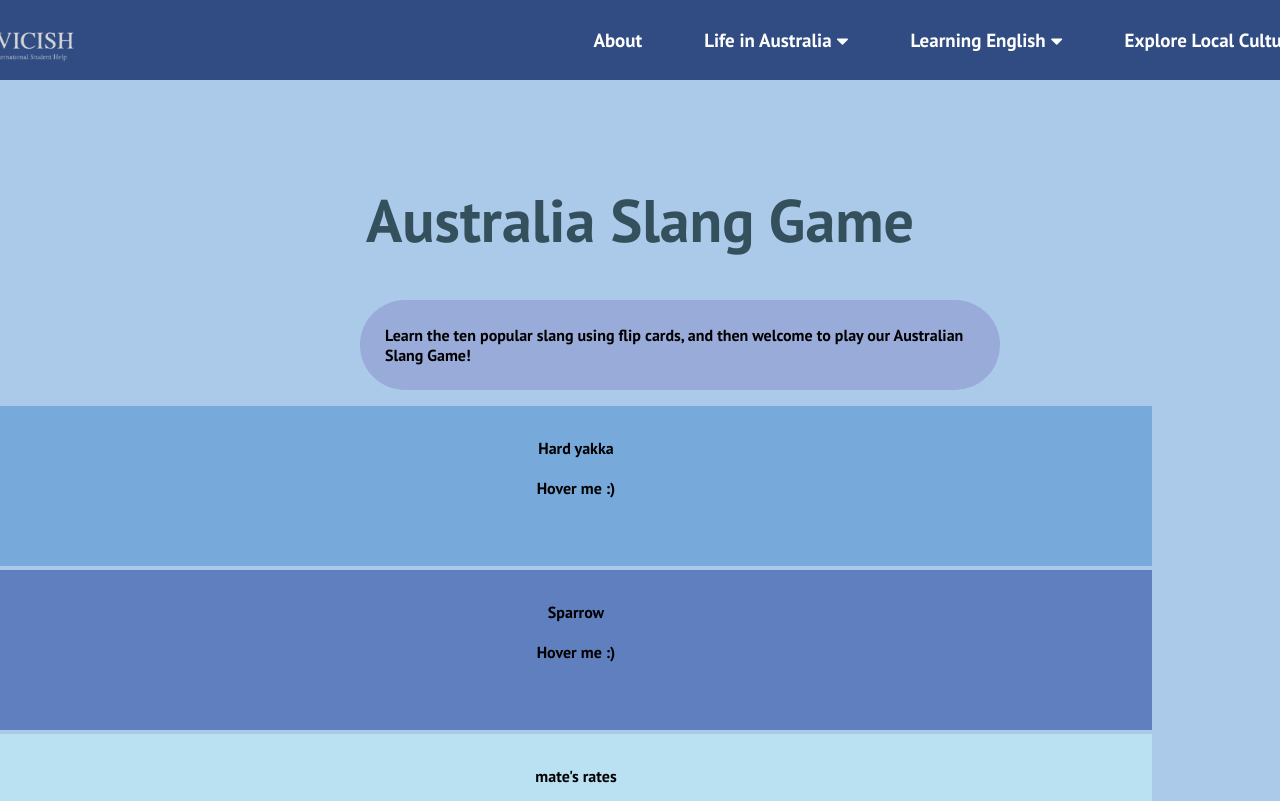
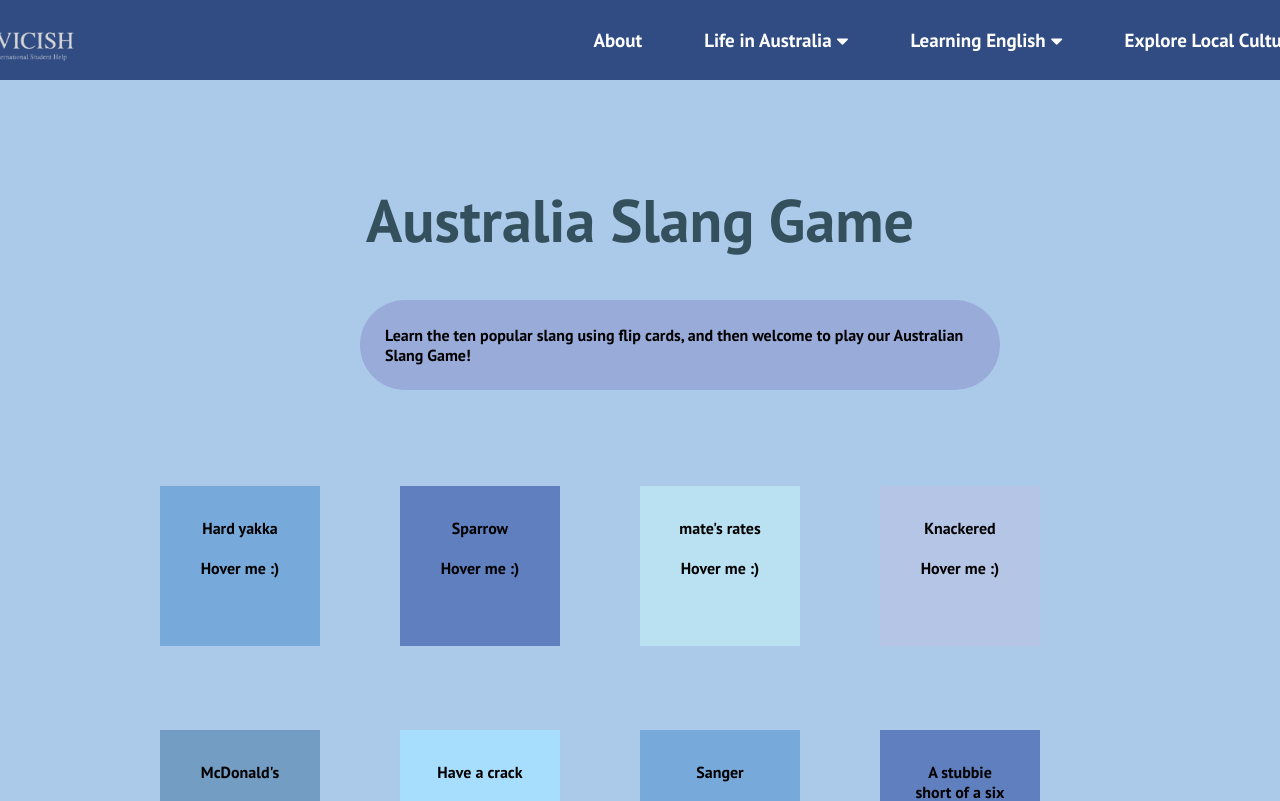
Before and after one commit to HMEI83/TA16_IE_Project, a React (Create React App) app in the folder ie-app/: page /ie-app/slang in a window 1280 px wide. Shown: the top 801 px of the page. Built offline with nearby package versions, Linux system fonts and the light colour scheme.

Commit message:
modified bankcard

```diff
--- a/ie-app/src/components/general/BankCard.css
+++ b/ie-app/src/components/general/BankCard.css
@@ -1,5 +1,5 @@
 /* From uiverse.io by @JoseIsra */
- .card {
+ .bankcard {
      width: 100%;
      cursor: pointer;
      display: inline-block;
@@ -19,7 +19,7 @@
      transform-style: preserve-3d;
    }
 
-   .card:hover .content {
+   .bankcard:hover .content {
      transform: rotateY(0.5turn);
    }
 
--- a/ie-app/src/components/pages/bankPg.js
+++ b/ie-app/src/components/pages/bankPg.js
@@ -119,7 +119,7 @@ const BankPg = () => {
 
       <div className="bankCardLatout">
         {accounts.map((account) => (
-             <div class="card">
+             <div class="bankcard">
              <div style={{backgroundColor: account.color}} class="content">
                  <div class="front">
                      <h3 class="title">{account.type}</h3>
```
